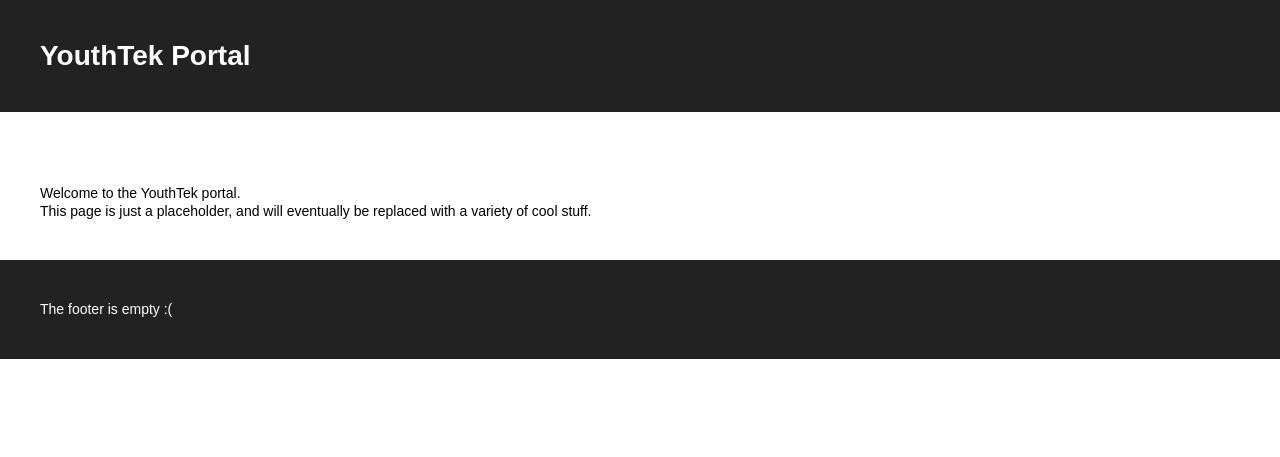
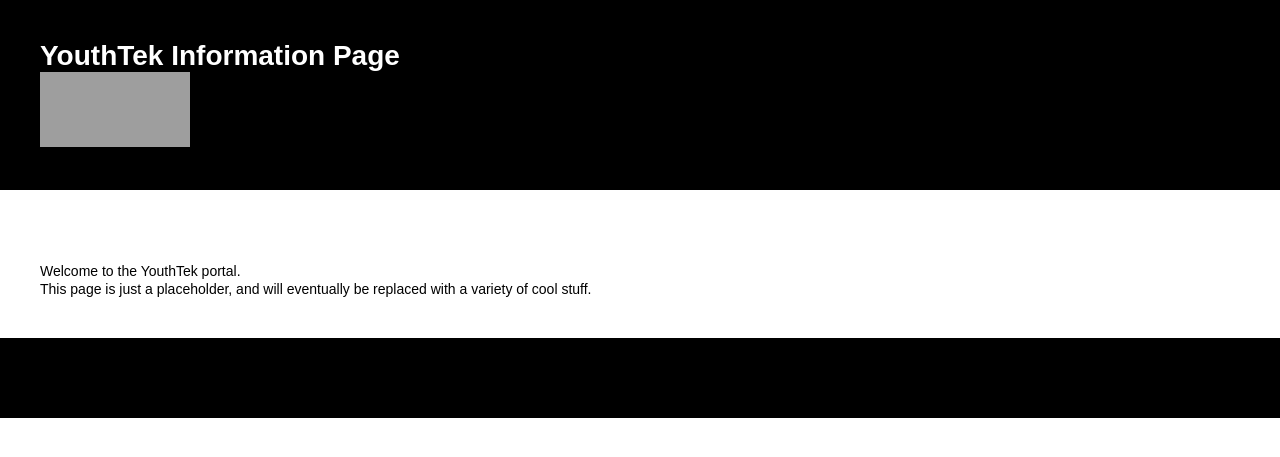
Before and after one commit to YouthTek/Portal, a Jekyll site: the page built from index.md, in a window 1280 px wide. Shown: the top 457 px of the page. Built offline with Jekyll 4.4.1, drawn with Linux system fonts in a browser that asks for light colours; Markdown is read by kramdown in place of the engine named in the settings; grey boxes are pictures that could not be loaded.

Commit message:
What i have done so far Brandon

```diff
--- a/_includes/footer.html
+++ b/_includes/footer.html
@@ -3,7 +3,7 @@
 	<div class="footer">
 
 		<p>
-			The footer is empty :(
+
 		</p>
 
 	</div><!-- .footer -->
--- a/_includes/header.html
+++ b/_includes/header.html
@@ -1,6 +1,6 @@
 <div class="header">
 
-	<h1>YouthTek Portal</h1>
+	<h1>YouthTek Information Page</h1>  <img 1 src="http://kete.library.org.nz/image_files/0000/0000/1191/logo.jpg" <ALT="text"width=150px Height=75px>
 
 	<!-- navigation goes here -->
 
--- a/css/styles.css
+++ b/css/styles.css
@@ -16,8 +16,12 @@ p {
   line-height: 130%;
 }
 
+img {
+  text-align: center;
+}
+
 .header {
-  background-color: #222222;
+  background-color: #000000;
   padding: 40px;
 }
 
@@ -26,7 +30,7 @@ p {
 }
 
 .footer {
-  background-color: #222222;
+  background-color: #000000;
   padding: 40px;
   color: #FFFFFF;
 }
```
Also changed, not shown: images/slideshow/brandonbeddis.jpg (deleted), 5 other files.
